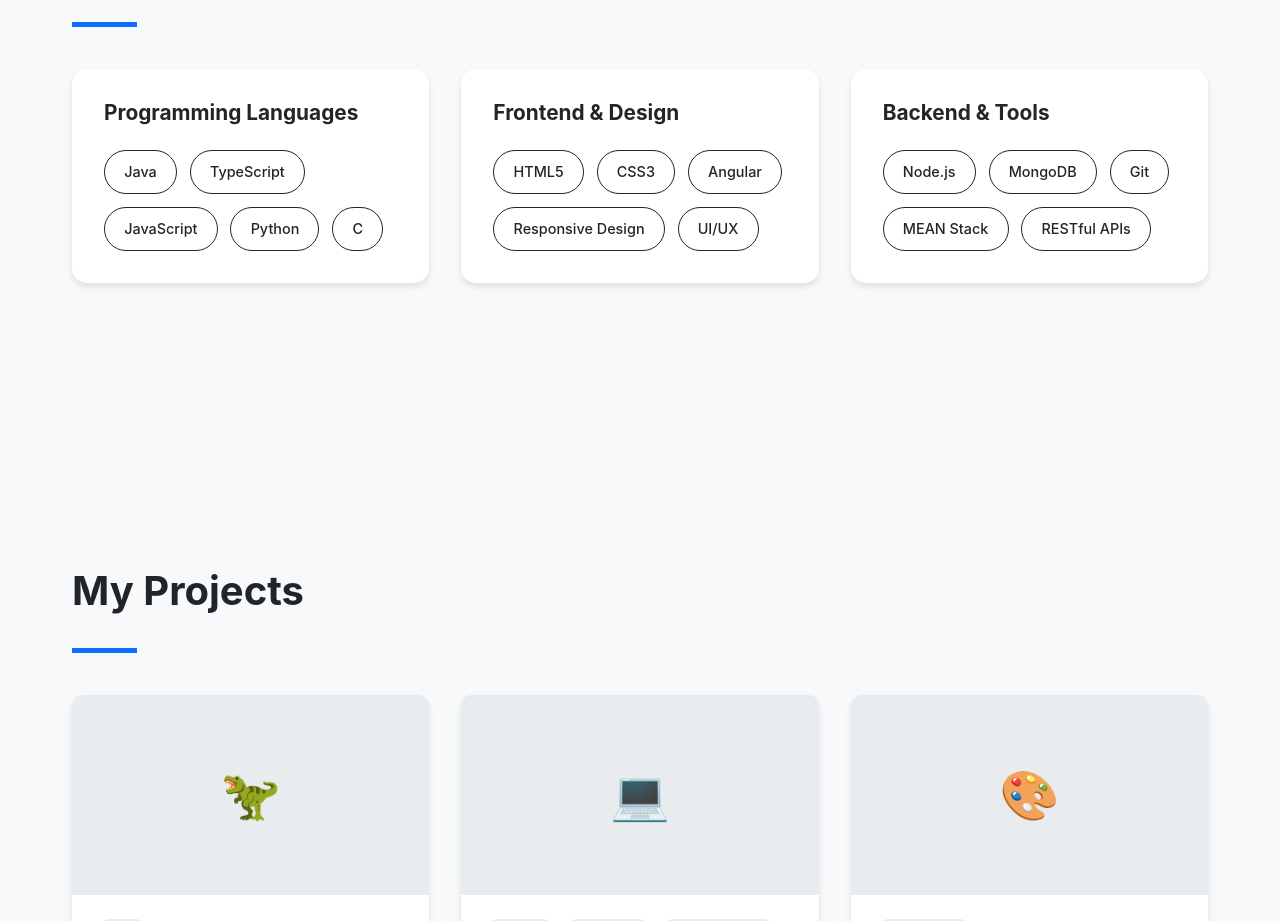
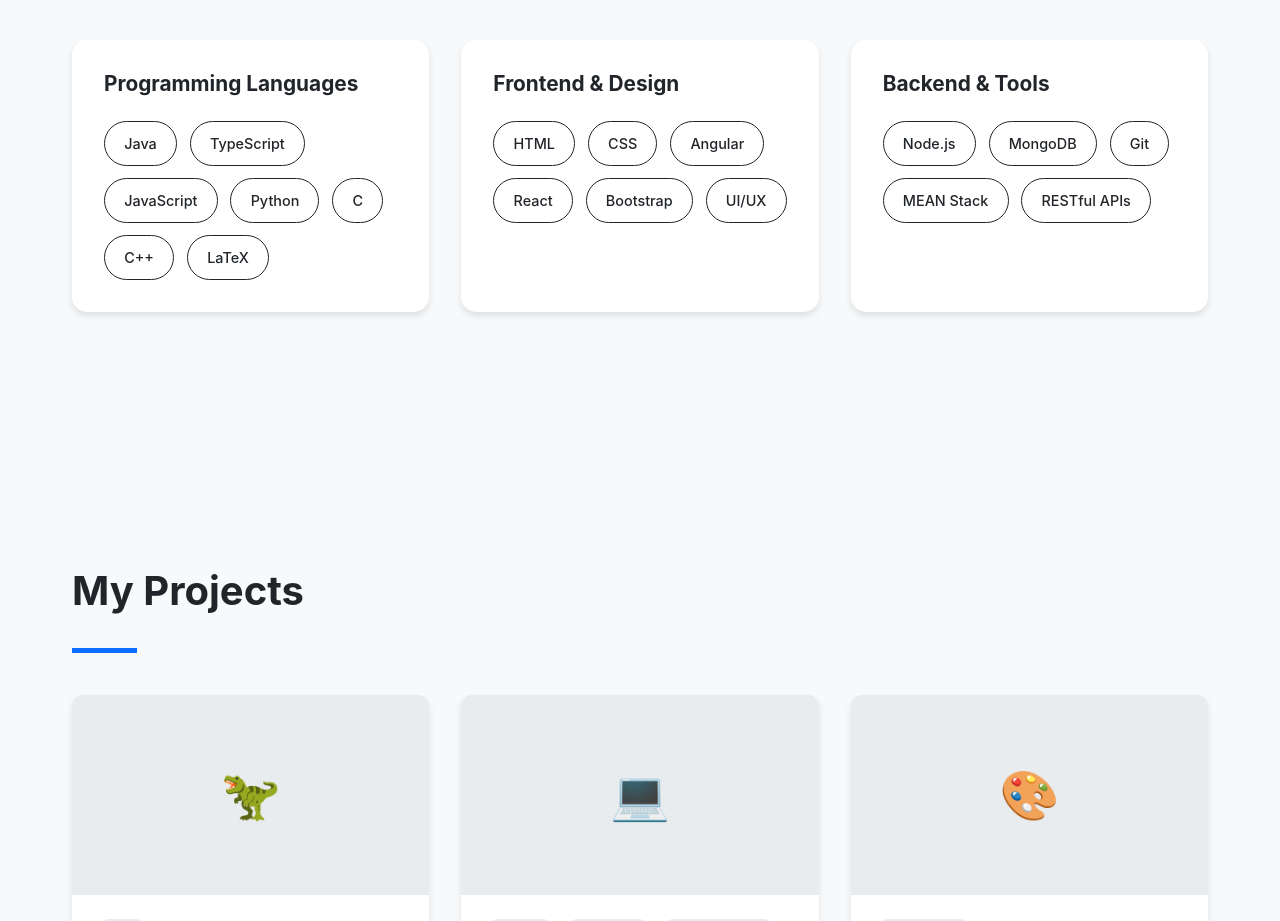
Before and after one commit to PatidarAnjali/Anj-s-Website, a plain HTML site: page index.html in a window 1280 px wide. Shown: the part 3820-4741 px from the top of the page. Drawn offline with Linux system fonts and the light colour scheme.

Commit message:
languages change

```diff
--- a/index.html
+++ b/index.html
@@ -159,16 +159,19 @@
                         <span class="skill-tag">JavaScript</span>
                         <span class="skill-tag">Python</span>
                         <span class="skill-tag">C</span>
+                        <span class="skill-tag">C++</span>
+                        <span class="skill-tag">LaTeX</span>
                     </div>
                 </div>
 
                 <div class="skills-category">
                     <h3>Frontend & Design</h3>
                     <div class="skill-tags">
-                        <span class="skill-tag">HTML5</span>
-                        <span class="skill-tag">CSS3</span>
+                        <span class="skill-tag">HTML</span>
+                        <span class="skill-tag">CSS</span>
                         <span class="skill-tag">Angular</span>
-                        <span class="skill-tag">Responsive Design</span>
+                        <span class="skill-tag">React</span>
+                        <span class="skill-tag">Bootstrap</span>
                         <span class="skill-tag">UI/UX</span>
                     </div>
                 </div>
```
